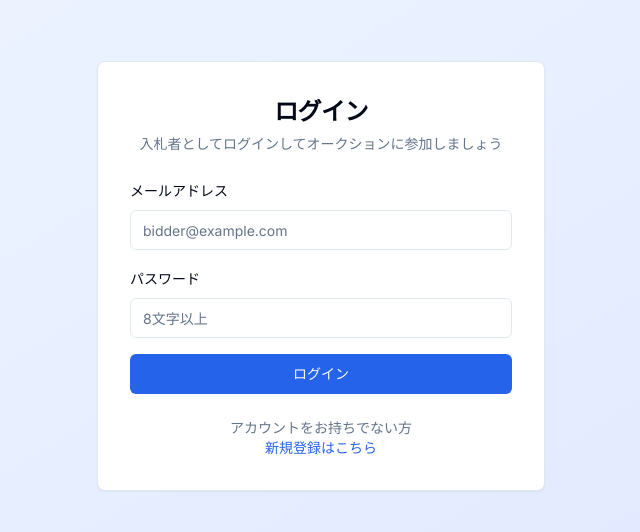
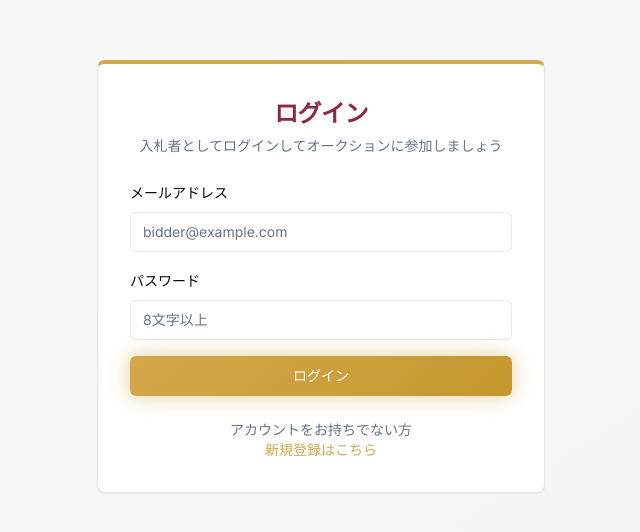
Before and after one commit to tsutsumi389/real-time-auction, a Vue app in the folder frontend/: page /login in a window 1280 px wide. Shown: the part 124-656 px from the top of the page, without its empty margins (319-959 px from the left). Built offline with nearby package versions, Linux system fonts and the light colour scheme; no server answers.

Commit message:
feat: Phase 4: ログイン画面のスタイルをラグジュアリーデザインに更新し、バリデーションエラー時のスタイルを改善

```diff
--- a/frontend/src/views/bidder/BidderLoginView.vue
+++ b/frontend/src/views/bidder/BidderLoginView.vue
@@ -1,9 +1,9 @@
 <template>
-  <div class="min-h-screen flex items-center justify-center bg-gradient-to-br from-blue-50 to-indigo-100 px-4 sm:px-6 lg:px-8">
-    <Card class="w-full max-w-md p-6 sm:p-8 space-y-6">
+  <div class="min-h-screen flex items-center justify-center bg-gradient-to-br from-auction-cream to-muted px-4 sm:px-6 lg:px-8">
+    <Card class="w-full max-w-md p-6 sm:p-8 space-y-6 border-t-4 border-t-auction-gold-light shadow-luxury-lg">
       <!-- Header -->
       <div class="text-center space-y-2">
-        <h1 class="text-2xl font-bold tracking-tight">ログイン</h1>
+        <h1 class="text-2xl font-serif font-bold tracking-tight text-auction-burgundy">ログイン</h1>
         <p class="text-sm text-muted-foreground">
           入札者としてログインしてオークションに参加しましょう
         </p>
@@ -24,7 +24,7 @@
             type="email"
             v-model="formData.email"
             placeholder="bidder@example.com"
-            :class="{ 'border-destructive': errors.email }"
+            :class="{ 'border-destructive': errors.email, 'focus-visible:ring-auction-gold-light': !errors.email }"
             @blur="validateEmail"
             @keypress.enter="handleSubmit"
             :disabled="loading"
@@ -42,7 +42,7 @@
             type="password"
             v-model="formData.password"
             placeholder="8文字以上"
-            :class="{ 'border-destructive': errors.password }"
+            :class="{ 'border-destructive': errors.password, 'focus-visible:ring-auction-gold-light': !errors.password }"
             @blur="validatePassword"
             @keypress.enter="handleSubmit"
             :disabled="loading"
@@ -55,6 +55,7 @@
         <!-- Submit Button -->
         <Button
           type="submit"
+          variant="luxury"
           class="w-full"
           :disabled="loading"
         >
@@ -66,7 +67,7 @@
       <div class="text-center text-sm">
         <span class="text-muted-foreground">アカウントをお持ちでない方</span>
         <br />
-        <a href="#" class="text-primary hover:underline font-medium" @click.prevent="handleRegisterClick">
+        <a href="#" class="text-auction-gold-light hover:text-auction-gold-dark hover:underline font-medium transition-colors" @click.prevent="handleRegisterClick">
           新規登録はこちら
         </a>
       </div>
```
